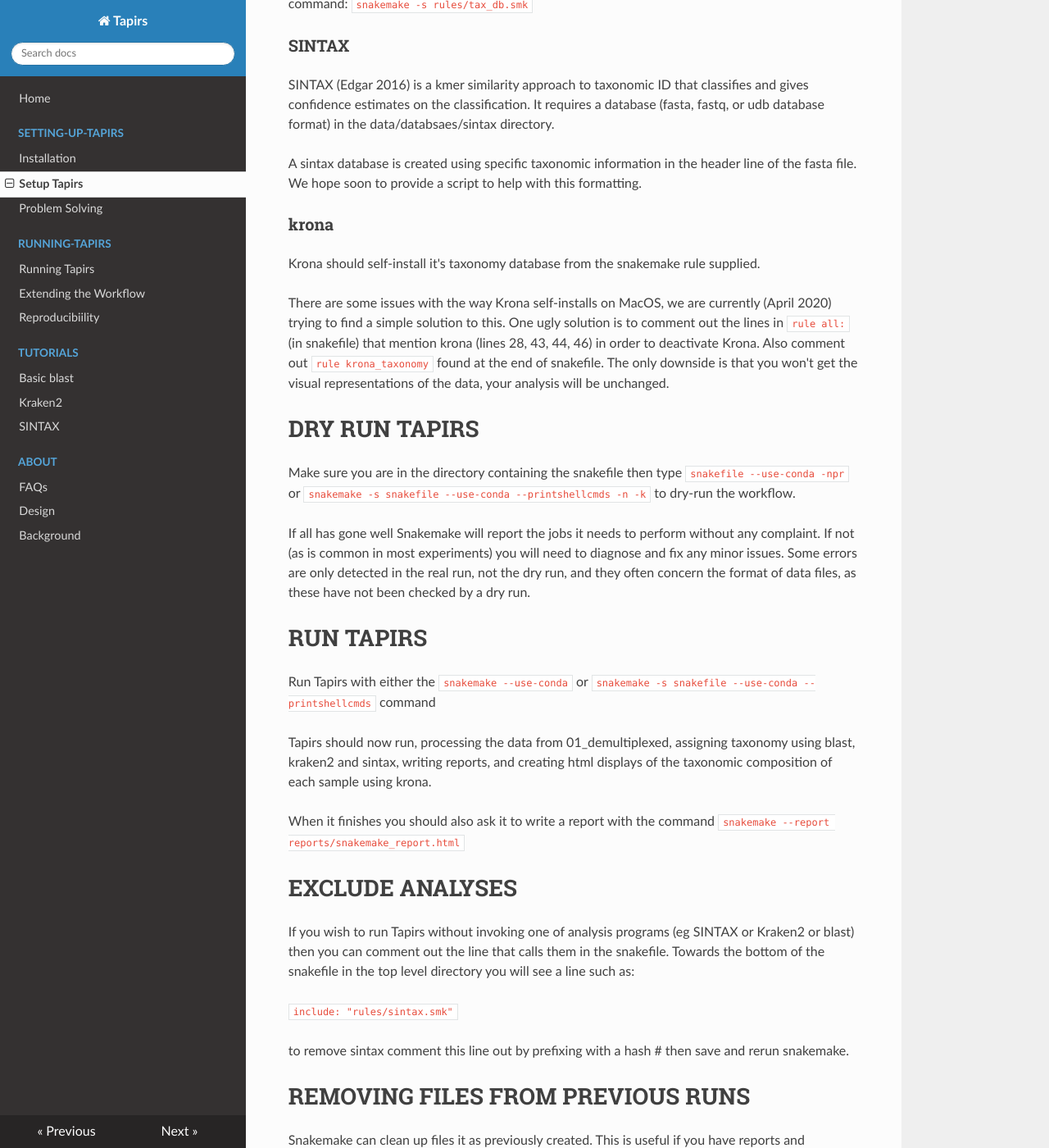
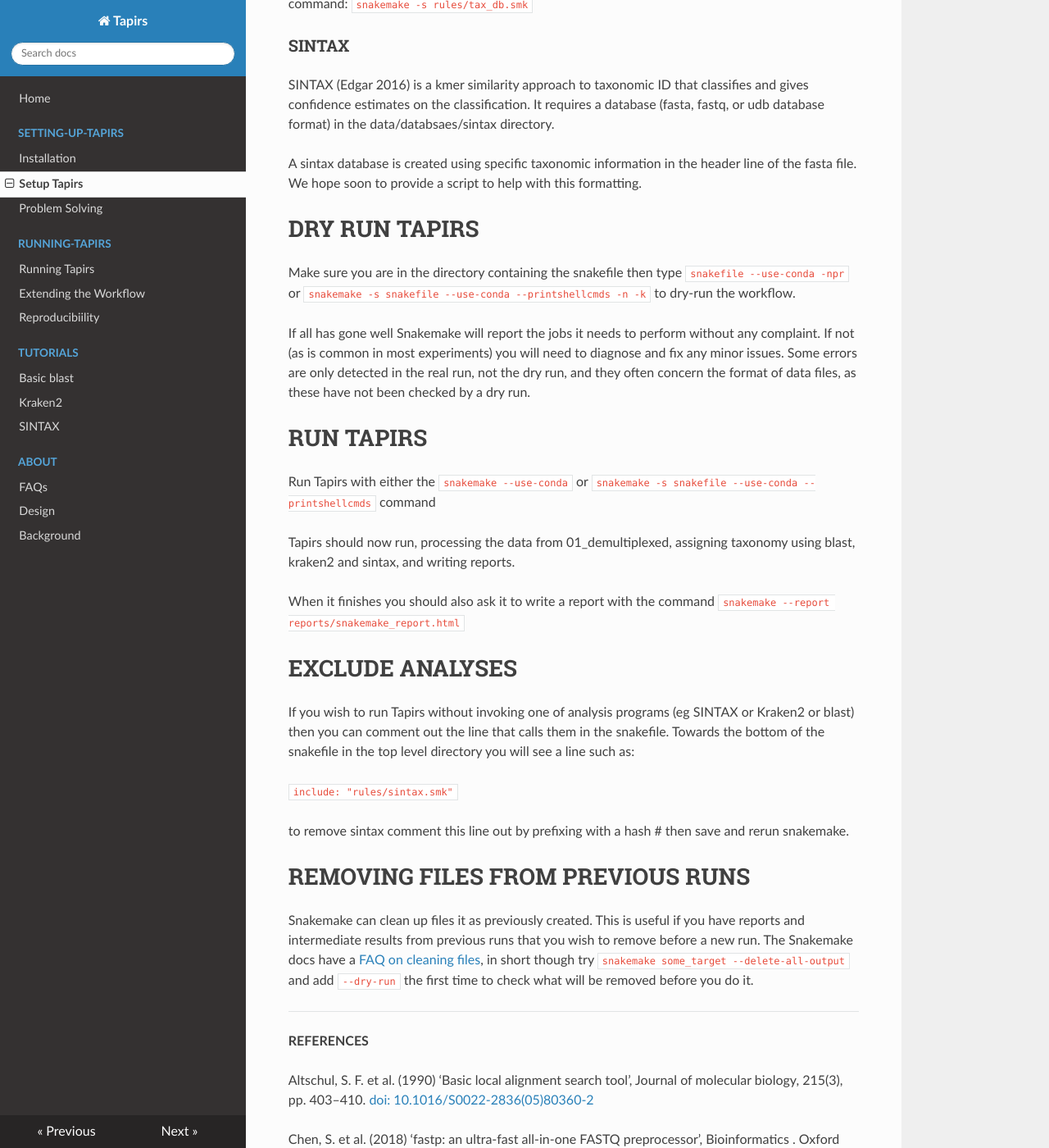
Before and after one commit to EvoHull/Tapirs, an MkDocs documentation site: the page built from docs/Setting-up-Tapirs/setup.md, in a window 1280 px wide and 1400 px high, scrolled down 3585 px. Shown: the whole window at 82% size. Built offline with MkDocs 1.6.1, drawn with Linux system fonts in a browser that asks for light colours; nearby versions of some CDN libraries.

Commit message:
remove krona from docs

```diff
--- a/docs/Setting-up-Tapirs/setup.md
+++ b/docs/Setting-up-Tapirs/setup.md
@@ -98,13 +98,6 @@
 
 A sintax database is created using specific taxonomic information in the header line of the fasta file. We hope soon to provide a script to help with this formatting.
 
-### krona
-Krona should self-install it's taxonomy database from the snakemake rule supplied.
-
-There are some issues with the way Krona self-installs on MacOS, we are currently (April 2020) trying to find a simple solution to this. One ugly solution is to comment out the lines in `rule all:` (in snakefile) that mention krona (lines 28, 43, 44, 46) in order to deactivate Krona. Also comment out `rule krona_taxonomy` found at the end of snakefile. The only downside is that you won't get the visual representations of the data, your analysis will be unchanged.
-
-
-
 # DRY RUN TAPIRS
 Make sure you are in the directory containing the snakefile then type `snakefile --use-conda -npr`  or `snakemake -s snakefile --use-conda --printshellcmds -n -k` to dry-run the workflow.
 
@@ -113,7 +106,7 @@
 # RUN TAPIRS
 Run Tapirs with either the `snakemake --use-conda` or `snakemake -s snakefile --use-conda --printshellcmds` command
 
-Tapirs should now run, processing the data from 01_demultiplexed, assigning taxonomy using blast, kraken2 and sintax, writing reports, and creating html displays of the taxonomic composition of each sample using krona.
+Tapirs should now run, processing the data from 01_demultiplexed, assigning taxonomy using blast, kraken2 and sintax, and writing reports.
 
 When it finishes you should also ask it to write a report with the command
 `snakemake --report reports/snakemake_report.html`
```
Also changed, not shown: docs/About/faqs.md (+1 -1 lines), docs/Running-Tapirs/run.md (+1 -1 lines), docs/Tutorials/sintax_tutorial.md (+0 -2 lines), docs/index.md (+2 -2 lines).
